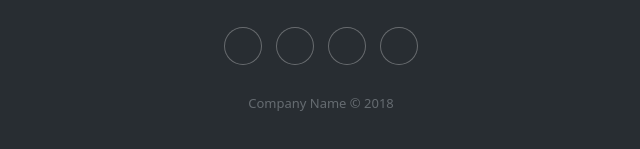
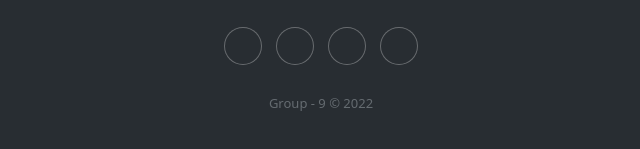
Before and after one commit to roninc32/Group-9, a plain HTML site: page index.html in a window 1280 px wide. Shown: the part 1194-1343 px from the top of the page, 319-959 px from the left. Drawn offline with nearby package versions, Linux system fonts and the light colour scheme.

Commit message:
group - 9

```diff
--- a/index.html
+++ b/index.html
@@ -85,7 +85,7 @@
               </div>
               <div class="col item social"><a href="#"><i class="icon ion-social-facebook"></i></a><a href="#"><i class="icon ion-social-twitter"></i></a><a href="#"><i class="icon ion-social-snapchat"></i></a><a href="#"><i class="icon ion-social-instagram"></i></a></div>
           </div>
-          <p class="copyright">Company Name © 2018</p>
+          <p class="copyright">Group - 9 © 2022</p>
       </div>
   </footer>
 </div>
```
